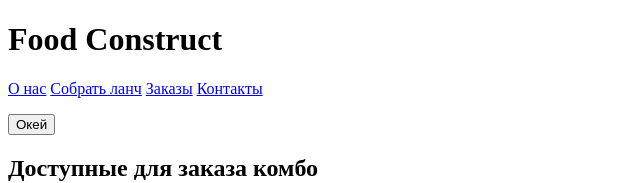
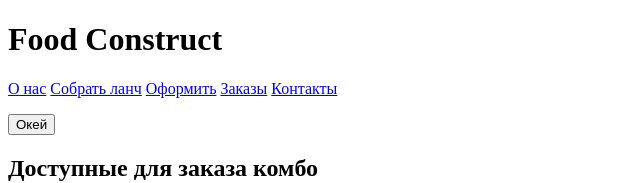
Before and after one commit to Bazilik757/WEB, a website with bundled scripts: page pages/lanch.html in a window 1280 px wide. Shown: the top 183 px of the page, without its empty margins (0-640 px from the left). Built offline with nearby package versions, Linux system fonts and the light colour scheme; no server answers.

Commit message:
Update lanch.html

```diff
--- a/pages/lanch.html
+++ b/pages/lanch.html
@@ -15,6 +15,7 @@
             <nav>
                 <a href="/index.html">О нас</a>
                 <a href="/pages/lanch.html" class="active">Собрать ланч</a>
+                <a href="./order.html">Оформить</a>
                 <a href="#order">Заказы</a>
                 <a href="#contacts">Контакты</a>
             </nav>
```
